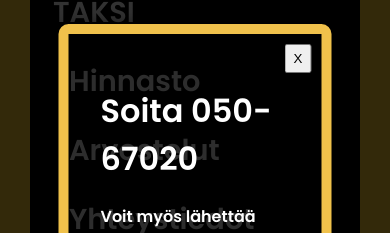
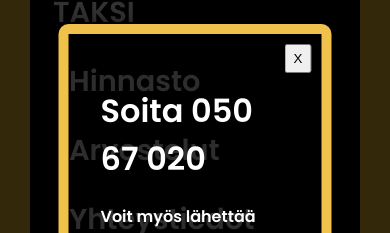
Before and after one commit to anttont/TaxiWebsite, a React (Vite) app in the folder taksi-project/: page / in a window 390 px wide. Both pictures are taken after a click on the button "tilaa". Shown: the part 103-336 px from the top of the page. Built offline with nearby package versions, Linux system fonts and the light colour scheme.

Commit message:
Small css adjustments

```diff
--- a/taksi-project/src/components/Modal/Modal.css
+++ b/taksi-project/src/components/Modal/Modal.css
@@ -138,7 +138,7 @@
 
   .modal-content h1 {
     color: #ffffff;
-    font-size: 3rem;
+    font-size: 2rem;
   }
 
   .modal-content h2 {
@@ -147,7 +147,7 @@
 
   .modal-content h3 {
     color: #ffffff;
-    font-size: 2rem;
+    font-size: 1.5rem;
   }
 
 }
@@ -181,6 +181,7 @@
     flex-direction: column;
     align-items: flex-start;
     padding: 1rem;
+    height: 60vh;
   }
 
   .modal-content p {
@@ -212,7 +213,9 @@
   .modal-content {
     backdrop-filter: none; /* Remove the blur on smaller screens */
     padding: 1rem;
+    height: 60vh;
   }
+
 
 
   .modal-content h1 {
--- a/taksi-project/src/components/Modal/Modal.jsx
+++ b/taksi-project/src/components/Modal/Modal.jsx
@@ -8,7 +8,7 @@ const Modal = ({ toggleModal, isModalActive }) => {
         <div className="overlay" onClick={toggleModal}></div>
         <div className="modal-content">
           <button className="close-modal" onClick={toggleModal}>X</button>
-          <h1>Soita 050-67020</h1>
+          <h1>Soita 050 67 020</h1>
           <h3>Voit myös lähettää viestin tai soittaa WhatsApin kautta.</h3>
         </div>
       </div>
--- a/taksi-project/src/components/Navbar/Navbar.css
+++ b/taksi-project/src/components/Navbar/Navbar.css
@@ -115,6 +115,7 @@
 
   .taksi__navbar li, .taksi__navbar p{
     font-size: 1.8rem;
+    margin: 0px 0px;
   }
   .taksi__navbar-button {
     margin-top: 1rem;
@@ -138,6 +139,7 @@
   .taksi__navbar li {
     margin: 10px 0; /* Adjust the space for a vertical layout */
     font-size: 1.6rem;
+
   }
 
   .taksi__navbar p {
```
